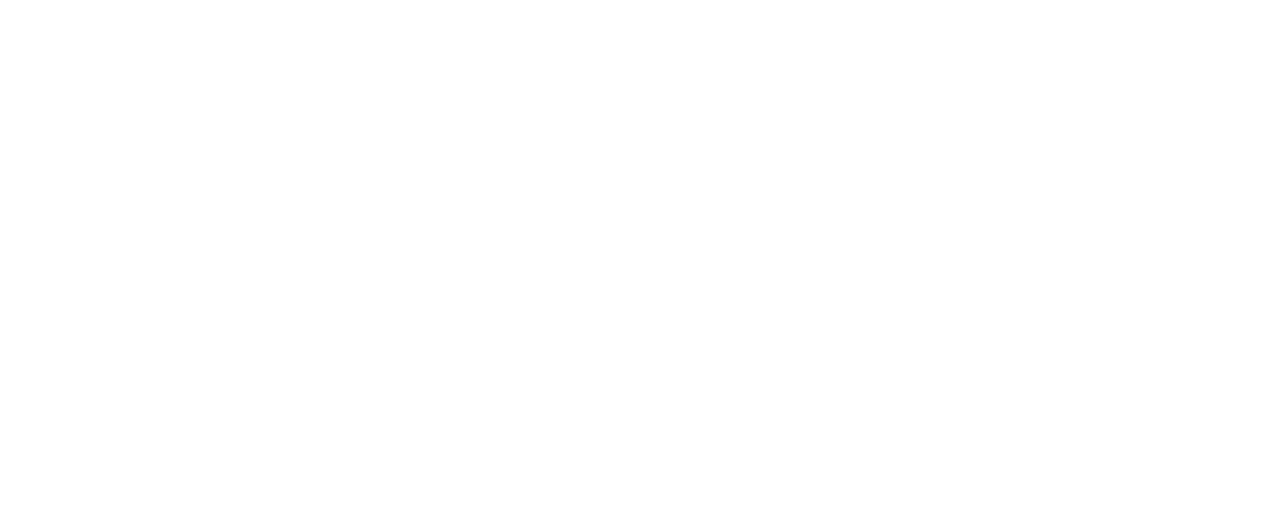
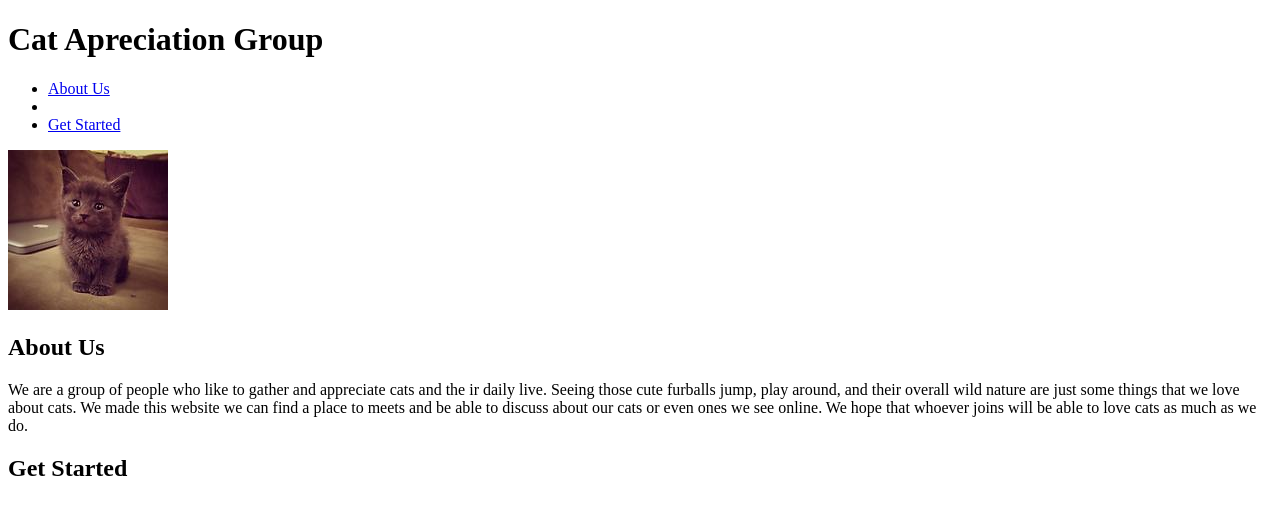
Before and after one commit to cpichac/week-1-activity-22, a plain HTML site: page index.html in a window 1280 px wide. Drawn offline with Linux system fonts and the light colour scheme.

Commit message:
added ul headers text and images

```diff
--- a/assets/css/style.css
+++ b/assets/css/style.css
@@ -0,0 +1,3 @@
+* {
+
+}
--- a/index.html
+++ b/index.html
@@ -4,13 +4,36 @@
     <meta charset="UTF-8">
     <meta name="viewport" content="width=device-width, initial-scale=1.0">
     <title>Document</title>
-    <link rel="stylesheet" href="./style.css">
+    <link rel="stylesheet" href="./assets/css/style.css">
 </head>
 <body>
     <header>
+        <h1>Cat Apreciation Group</h1>
+        <ul>
+            <li><a href="#About-Us">About Us</a></li>
+            <li><a href=""></a></li>
+            <li><a href="#Get-Started">Get Started</a></li>
+        </ul>
+    </header>
 
+    <div>
+        <img src="./assets/image/kitten.jpeg" alt="kitten on sofa">
+    </div>
 
-    </header>
+    <main>
+        <section>
+            <h2 class="About-Us">About Us</h2>
+            <p>We are a group of people who like to gather and appreciate cats and the ir daily live. Seeing those cute furballs jump, play around, and their overall wild nature are just some things that we love about cats. We made this website we can find a place to meets and be able to discuss about our cats or even ones we see online. We hope that whoever joins will be able to love cats as much as we do.</p>
+        </section>
+
+        <section>
+            <h2></h2>
+        </section>
+
+        <section>
+            <h2 class="Get-Started">Get Started</h2>
+        </section>
+    </main>
 
     <footer>
 
```
